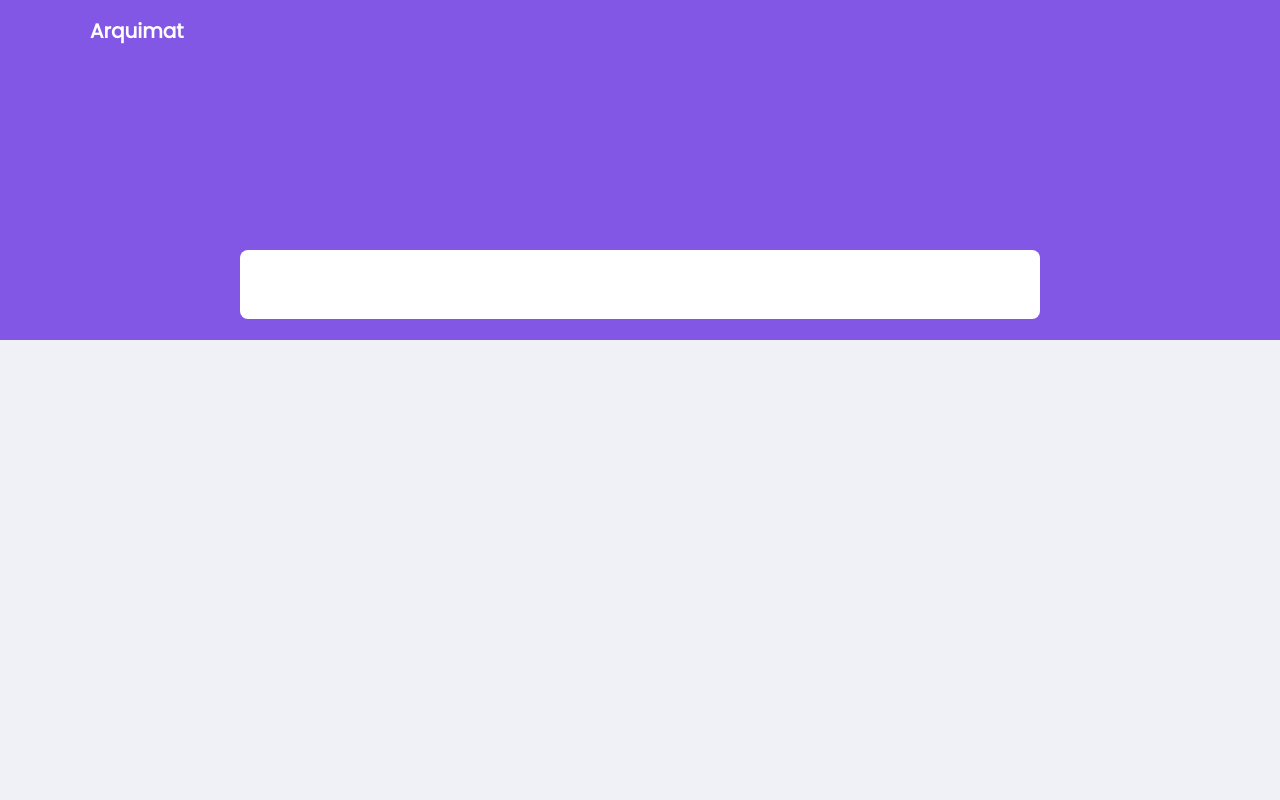
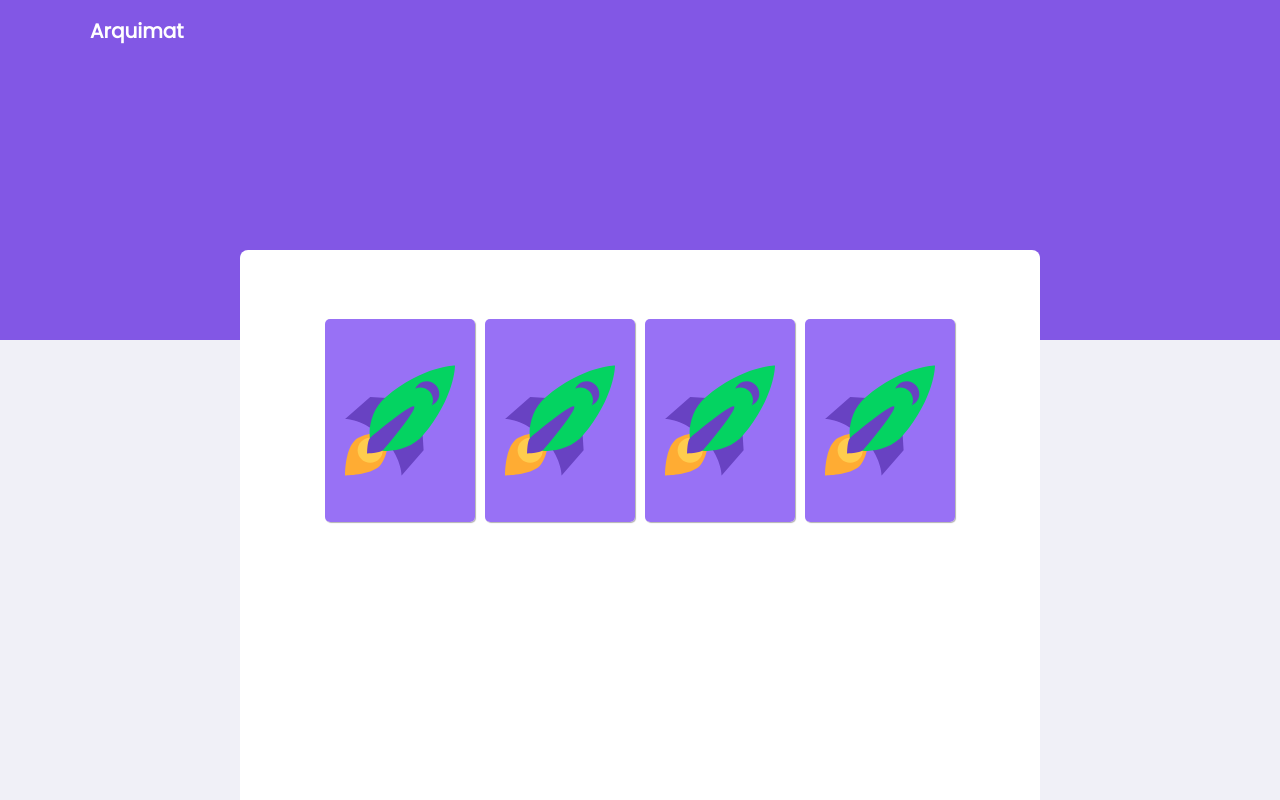
Before and after one commit to Mikael-R/arquimat, a React (Create React App) app: page /match in a window 1280 px wide. Built offline with nearby package versions, Linux system fonts and the light colour scheme.

Commit message:
fix: 🐛 get preferences from only param and add className

```diff
--- a/src/pages/Match/index.tsx
+++ b/src/pages/Match/index.tsx
@@ -8,26 +8,32 @@ import playerStatus from '../../repository/player-status';
 import Calculation from '../../tools/Calculation';
 import { convertToJsExpression } from '../../tools/convertExpression';
 import randInt from '../../tools/randInt';
+import { IPreferences } from '../../types';
 import winModal from './WinModal';
 
 import './styles.css';
 
 const Calc = new Calculation();
 
-const cardFrontFaceIcons: string[] = [rocketIcon, smileIcon];
+const cardFrontFaceIcons = [rocketIcon, smileIcon];
 const cardFrontFaceIcon =
   cardFrontFaceIcons[randInt(0, cardFrontFaceIcons.length)];
 
 function Match(): ReactElement {
   const [showWinModal, setShowWinModal] = useState(false);
 
+  const searchParams = new URLSearchParams(window.location.search);
+  const {
+    highlightRevealedCards = false,
+    flipTime = '',
+    totalPairs = '2',
+    customExpressions = []
+  }: // operators,
+  // maxResult,
+  // minResult
+  IPreferences = JSON.parse(searchParams.get('preferences') || '{}');
+
   const cardsDisable: HTMLDivElement[] = [];
-  const searchParams = new URLSearchParams(window.location.search);
-
-  const totalCards = Number(searchParams.get('totalPairs')) * 2 || 2;
-  const flipTime = Number(searchParams.get('flipTime'));
-  const highlightRevealedCards = !!searchParams.get('highlightRevealedCards');
-  const customExpressions = searchParams.getAll('customExpression');
 
   let hasFlippedCard = false;
   let lockBoard = false;
@@ -44,7 +50,7 @@ function Match(): ReactElement {
     target?.classList.add('flip');
 
     if (highlightRevealedCards) target.style.border = 'solid yellow';
-    if (flipTime > 0) unflipCardByTimeout(target, flipTime);
+    if (Number(flipTime) > 0) unflipCardByTimeout(target, Number(flipTime));
 
     playerStatus.setCardsRevealed();
 
@@ -114,7 +120,7 @@ function Match(): ReactElement {
     firstCard = null;
     secondCard = null;
 
-    const isWin = totalCards === cardsDisable.length;
+    const isWin = Number(totalPairs) * 2 === cardsDisable.length;
 
     if (isWin) onWin();
   }
@@ -142,7 +148,7 @@ function Match(): ReactElement {
       );
     });
 
-    while (contents.length < totalCards) {
+    while (contents.length < Number(totalPairs) * 2) {
       const { expression, result } = generateRandomExpression();
       contents.push(expression, result);
     }
@@ -167,6 +173,8 @@ function Match(): ReactElement {
     }, 10000);
   });
 
+  const cardsContent = getCardsContent();
+
   return (
     <div
       className="container"
@@ -176,8 +184,8 @@ function Match(): ReactElement {
       <PageHeader hideBackButton title="" />
 
       <main>
-        <section>
-          {getCardsContent().map((expressionOrResult, index) => (
+        <section className="memory-game">
+          {cardsContent.map((expressionOrResult, index) => (
             // eslint-disable-next-line jsx-a11y/click-events-have-key-events
             <div
               key={Number(index)}
```
